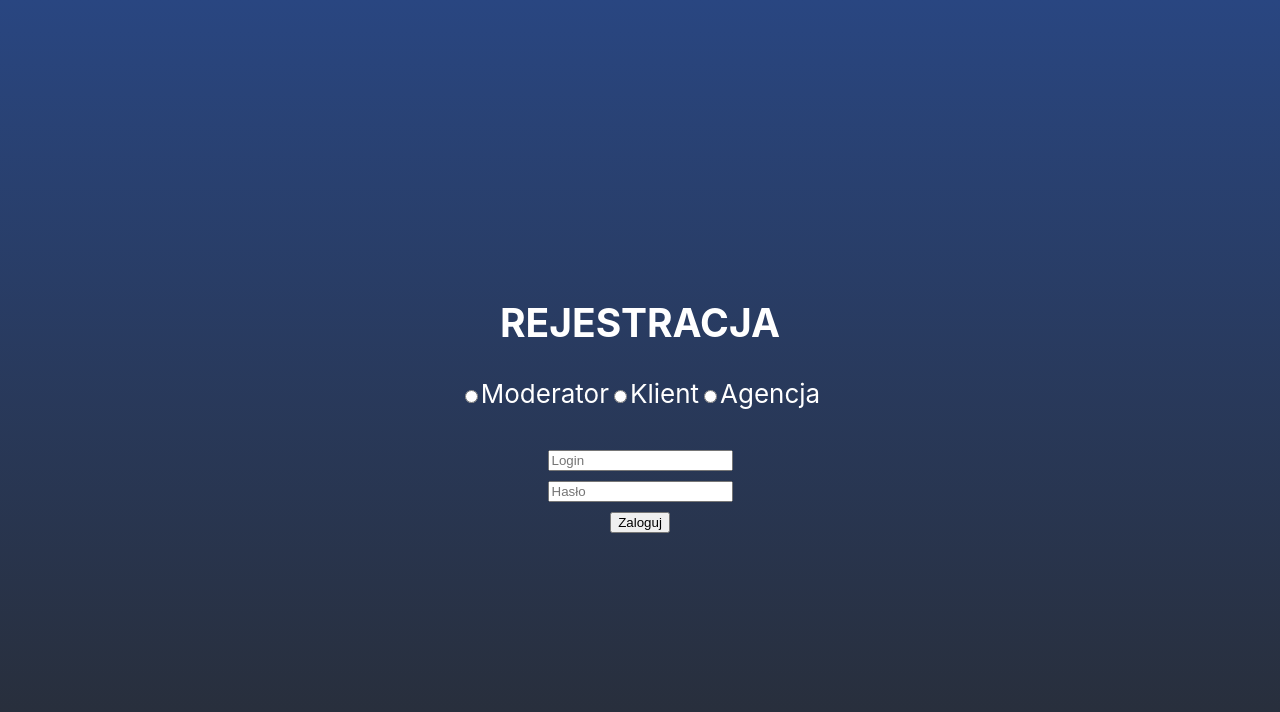
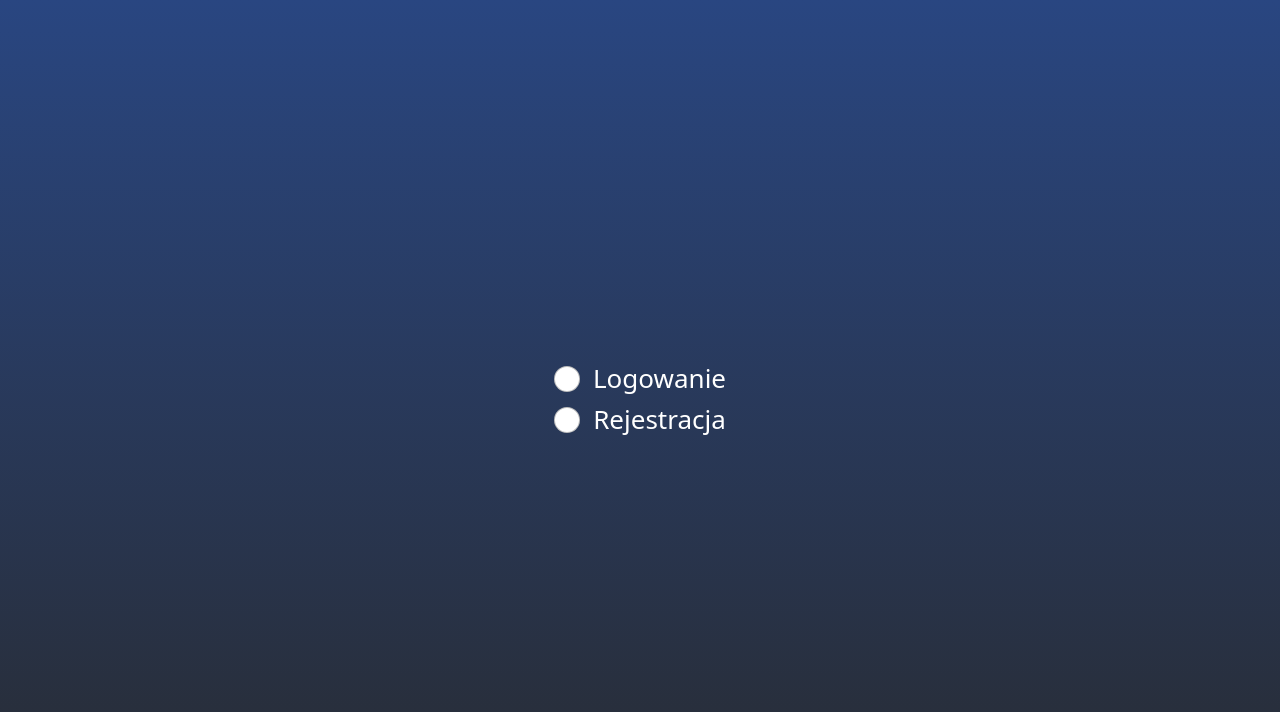
Before and after one commit to karolzieba/ticket-system-frontend, a React (Create React App) app: page / in a window 1280 px wide. Shown: the top 712 px of the page. Built offline with nearby package versions, Linux system fonts and the light colour scheme.

Commit message:
added switching between screens, bootstrap init

```diff
--- a/package.json
+++ b/package.json
@@ -7,7 +7,9 @@
     "@testing-library/react": "^12.1.4",
     "@testing-library/user-event": "^13.5.0",
     "axios": "^0.26.1",
+    "bootstrap": "^5.1.3",
     "react": "^18.0.0",
+    "react-bootstrap": "^2.2.3",
     "react-dom": "^18.0.0",
     "react-scripts": "5.0.0",
     "web-vitals": "^2.1.4"
--- a/src/App.js
+++ b/src/App.js
@@ -2,6 +2,8 @@ import logo from './logo.svg';
 import './App.css';
 import { useState, useEffect } from 'react';
 import { axios } from 'axios';
+import 'bootstrap/dist/css/bootstrap.min.css';
+import Form from 'react-bootstrap/Form'
 
 function sendData(type, dataToSend) {
   const axios = require('axios').default;
@@ -28,7 +30,35 @@ function sendData(type, dataToSend) {
   }
 }
 
-function App() {
+const App = () => {
+  const [login, setLogin] = useState(false);
+  const [register, setRegister] = useState(false);
+
+  function case1() {
+    setLogin(true);
+    setRegister(false);
+  }
+
+  function case2() {
+    setLogin(false);
+    setRegister(true);
+  }
+
+  return (
+    <div className="App">
+      <header className="App-header">
+        <Form>
+            <Form.Check type="radio" id="login" name="action" label="Logowanie" value="login" onChange={(e) => case1()}/>
+            <Form.Check type="radio" id="register" name="action" label="Rejestracja" value="register" onChange={(e) => case2()}/>
+        </Form>
+        {login == true && <Login/>}
+        {register == true && <Register/>}
+      </header>
+    </div>
+  );
+}
+
+const Register = () => {
   const [moderator, setModerator] = useState(false);
   const [client, setClient] = useState(false);
   const [agency, setAgency] = useState(false);
@@ -53,24 +83,21 @@ function App() {
 
   return (
     <div className="App">
-      <header className="App-header">
       <h2>REJESTRACJA</h2>
-        <form>
-          <input type="radio" id="moderator" name="acctype" value="moderator" onChange={(e) => case1()}/>
-          <label for="moderator">Moderator</label>
-          <input type="radio" id="client" name="acctype" value="client" onChange={(e) => case2()}/>
-          <label for="client">Klient</label>
-          <input type="radio" id="agency" name="acctype" value="agency" onChange={(e) => case3()}/>
-          <label for="agency">Agencja</label>
-        </form>
+      <Form>
+        <Form.Check type="radio" id="moderator" name="acctype" label="Moderator" value="moderator" onChange={(e) => case1()}/>
+        <Form.Check type="radio" id="client" name="acctype" label="Klient" value="client" onChange={(e) => case2()}/>
+        <Form.Check type="radio" id="agency" name="acctype" label="Agencja" value="agency" onChange={(e) => case3()}/>
+      </Form>
       <br/>
-        <Login />
-      </header>
+      {moderator == true && <Moderator/>}
+      {client == true && <Client/>}
+      {agency == true && <Agency/>}
   </div>
   );
 }
 
-function Moderator() {
+const Moderator = () => {
   const [userNameModerator, setUserNameModerator] = useState("");
   const [emailAccount, setEmailAccount] = useState("");
   const [accountLogin, setAccountLogin] = useState("");
@@ -96,18 +123,18 @@ function Moderator() {
 
   return (
     <form onSubmit={handleSubmit}>
-      <input type="text" name="accountLogin" placeholder="Login" value={accountLogin} onChange={(e) => setAccountLogin(e.target.value)}/><br/>
-      <input type="text" name="emailAccount" placeholder="E-mail" value={emailAccount} onChange={(e) => setEmailAccount(e.target.value)}/><br/>
-      <input type="password" name="passwordAccount" placeholder="Hasło" value={passwordAccount} onChange={(e) => setPasswordAccount(e.target.value)}/><br/>
-      <input type="text" name="userNameModerator" placeholder="Nazwa moderatora" value={userNameModerator} onChange={(e) => setUserNameModerator(e.target.value)}/><br/>
+      <input type="text" name="moderatorregister" id="accountLogin" placeholder="Login" value={accountLogin} required onChange={(e) => setAccountLogin(e.target.value)}/><br/>
+      <input type="text" name="moderatorregister" id="emailAccount" placeholder="E-mail" value={emailAccount} required onChange={(e) => setEmailAccount(e.target.value)}/><br/>
+      <input type="password" name="moderatorregister" id="passwordAccount" placeholder="Hasło" value={passwordAccount} required onChange={(e) => setPasswordAccount(e.target.value)}/><br/>
+      <input type="text" name="moderatorregister" id="userNameModerator" placeholder="Nazwa wyśw. moderatora" value={userNameModerator} required onChange={(e) => setUserNameModerator(e.target.value)}/><br/>
       <input type="submit" value="Zarejestruj" />
     </form>
   );
 }
 
-function Client() {
+const Client = () => {
   const [nameUser, setNameUser] = useState("");
-  const [surnameUser, setSurnameUser,] = useState("");
+  const [surName, setSurName] = useState("");
   const [dateOfBirth, setDateOfBirth] = useState("");
   const [phoneNumber, setPhoneNumber] = useState("");
   const [emailAccount, setEmailAccount] = useState("");
@@ -119,7 +146,7 @@ function Client() {
 
     sendData('client', {
       "nameUser": nameUser,
-      "surnameUser": surnameUser,
+      "surName": surName,
       "dateOfBirth": dateOfBirth,
       "phoneNumber": phoneNumber,
       "account": {
@@ -130,7 +157,7 @@ function Client() {
     });
 
     setNameUser("");
-    setSurnameUser("");
+    setSurName("");
     setDateOfBirth("");
     setPhoneNumber("");
     setEmailAccount("");
@@ -140,19 +167,19 @@ function Client() {
 
   return (
     <form onSubmit={handleSubmit}>
-      <input type="text" name="accountLogin" placeholder="Login" value={accountLogin} onChange={(e) => setAccountLogin(e.target.value)}/><br/>
-      <input type="text" name="emailAccount" placeholder="E-mail" value={emailAccount} onChange={(e) => setEmailAccount(e.target.value)}/><br/>
-      <input type="password" name="passwordAccount" placeholder="Hasło" value={passwordAccount} onChange={(e) => setPasswordAccount(e.target.value)}/><br/>
-      <input type="text" name="nameUser" placeholder="Imię" value={nameUser} onChange={(e) => setNameUser(e.target.value)}/><br/>
-      <input type="text" name="surnameUser" placeholder="Nazwisko" value={surnameUser} onChange={(e) => setSurnameUser(e.target.value)}/><br/>
-      <input type="text" name="dateOfBirth" placeholder="Data urodzenia" value={dateOfBirth} onChange={(e) => setDateOfBirth(e.target.value)}/><br/>
-      <input type="text" name="phoneNumber" placeholder="Numer telefonu" value={phoneNumber} onChange={(e) => setPhoneNumber(e.target.value)}/><br/>
+      <input type="text" name="clientregister" id="accountLogin" placeholder="Login" value={accountLogin} required onChange={(e) => setAccountLogin(e.target.value)}/><br/>
+      <input type="text" name="clientregister" id="emailAccount" placeholder="E-mail" value={emailAccount} required onChange={(e) => setEmailAccount(e.target.value)}/><br/>
+      <input type="password" name="clientregister" id="passwordAccount" placeholder="Hasło" value={passwordAccount} required onChange={(e) => setPasswordAccount(e.target.value)}/><br/>
+      <input type="text" name="clientregister" id="nameUser" placeholder="Imię" value={nameUser} required onChange={(e) => setNameUser(e.target.value)}/><br/>
+      <input type="text" name="clientregister" id="surName" placeholder="Nazwisko" value={surName} required onChange={(e) => setSurName(e.target.value)}/><br/>
+      <input type="date" name="clientregister" id="dateOfBirth" placeholder="Data urodzenia" value={dateOfBirth} required onChange={(e) => setDateOfBirth(e.target.value)}/><br/>
+      <input type="text" name="clientregister" id="phoneNumber" placeholder="Numer telefonu" maxlength="9" value={phoneNumber} required onChange={(e) => setPhoneNumber(e.target.value)}/><br/>
       <input type="submit" value="Zarejestruj" />
     </form>
   );
 }
 
-function Agency() {
+const Agency = () => {
   const [nameCompany, setNameCompany] = useState("");
   const [NIP, setNIP] = useState("");
   const [numberPhone, setNumberPhone] = useState("");
@@ -165,7 +192,7 @@ function Agency() {
 
     sendData('agency', {
       "nameCompany": nameCompany,
-      "NIP": NIP,
+      "nip": NIP,
       "numberPhone": numberPhone,
       "account": {
         "emailAccount": emailAccount,
@@ -184,18 +211,18 @@ function Agency() {
 
   return (
     <form onSubmit={handleSubmit}>
-      <input type="text" name="accountLogin" placeholder="Login" value={accountLogin} onChange={(e) => setAccountLogin(e.target.value)}/><br/>
-      <input type="text" name="emailAccount" placeholder="E-mail" value={emailAccount} onChange={(e) => setEmailAccount(e.target.value)}/><br/>
-      <input type="password" name="passwordAccount" placeholder="Hasło" value={passwordAccount} onChange={(e) => setPasswordAccount(e.target.value)}/><br/>
-      <input type="text" name="nameCompany" placeholder="Nazwa firmy" value={nameCompany} onChange={(e) => setNameCompany(e.target.value)}/><br/>
-      <input type="text" name="NIP" placeholder="NIP" value={NIP} onChange={(e) => setNIP(e.target.value)}/><br/>
-      <input type="text" name="numberPhone" placeholder="Numer telefonu" value={numberPhone} onChange={(e) => setNumberPhone(e.target.value)}/><br/>
+      <input type="text" name="agencyregister" id="accountLogin" placeholder="Login" value={accountLogin} required onChange={(e) => setAccountLogin(e.target.value)}/><br/>
+      <input type="text" name="agencyregister" id="emailAccount" placeholder="E-mail" value={emailAccount} required onChange={(e) => setEmailAccount(e.target.value)}/><br/>
+      <input type="password" name="agencyregister" id="passwordAccount" placeholder="Hasło" value={passwordAccount} required onChange={(e) => setPasswordAccount(e.target.value)}/><br/>
+      <input type="text" name="agencyregister" id="nameCompany" placeholder="Nazwa firmy" value={nameCompany} required onChange={(e) => setNameCompany(e.target.value)}/><br/>
+      <input type="text" name="agencyregister" id="NIP" placeholder="NIP" maxlength="10" value={NIP} required onChange={(e) => setNIP(e.target.value)}/><br/>
+      <input type="text" name="agencyregister" id="numberPhone" placeholder="Numer telefonu" maxlength="9" value={numberPhone} required onChange={(e) => setNumberPhone(e.target.value)}/><br/>
       <input type="submit" value="Zarejestruj" />
     </form>
   );
 }
 
-function Login() {
+const Login = () => {
   const [accountLogin, setAccountLogin] = useState("");
   const [passwordAccount, setPasswordAccount] = useState("");
 
@@ -204,8 +231,8 @@ function Login() {
     event.preventDefault();
 
     axios.post('http://localhost:8080/login', {
-      "accountLogin": accountLogin,
-      "passwordLogin": passwordAccount
+      "username": accountLogin,
+      "password": passwordAccount
     })
     .then(function (response) {
       console.log(response);
@@ -213,6 +240,7 @@ function Login() {
     })
     .catch(function (error) {
       console.log(error);
+      console.log('error :<')
     });
 
     setAccountLogin("");
@@ -220,11 +248,15 @@ function Login() {
   };
 
   return (
+    <div class="App">
+      <h2>LOGOWANIE</h2>
       <form onSubmit={handleSubmit}>
-      <input type="text" name="accountLogin" placeholder="Login" value={accountLogin} onChange={(e) => setAccountLogin(e.target.value)}/><br/>
-      <input type="password" name="passwordAccount" placeholder="Hasło" value={passwordAccount} onChange={(e) => setPasswordAccount(e.target.value)}/><br/>
+        <input type="text" name="login" id="accountLogin" placeholder="Login" value={accountLogin} required onChange={(e) => setAccountLogin(e.target.value)}/><br/>
+        <input type="password" name="login" id="passwordAccount" placeholder="Hasło" value={passwordAccount} required onChange={(e) => setPasswordAccount(e.target.value)}/><br/>
         <input type="submit" value="Zaloguj" />
       </form>
+      <br/>
+    </div>
   );
 }
 
```
Also changed, not shown: 1 other file (tests, documents, lock files or other folders). Lines whose indentation alone changed are shown as unchanged.
